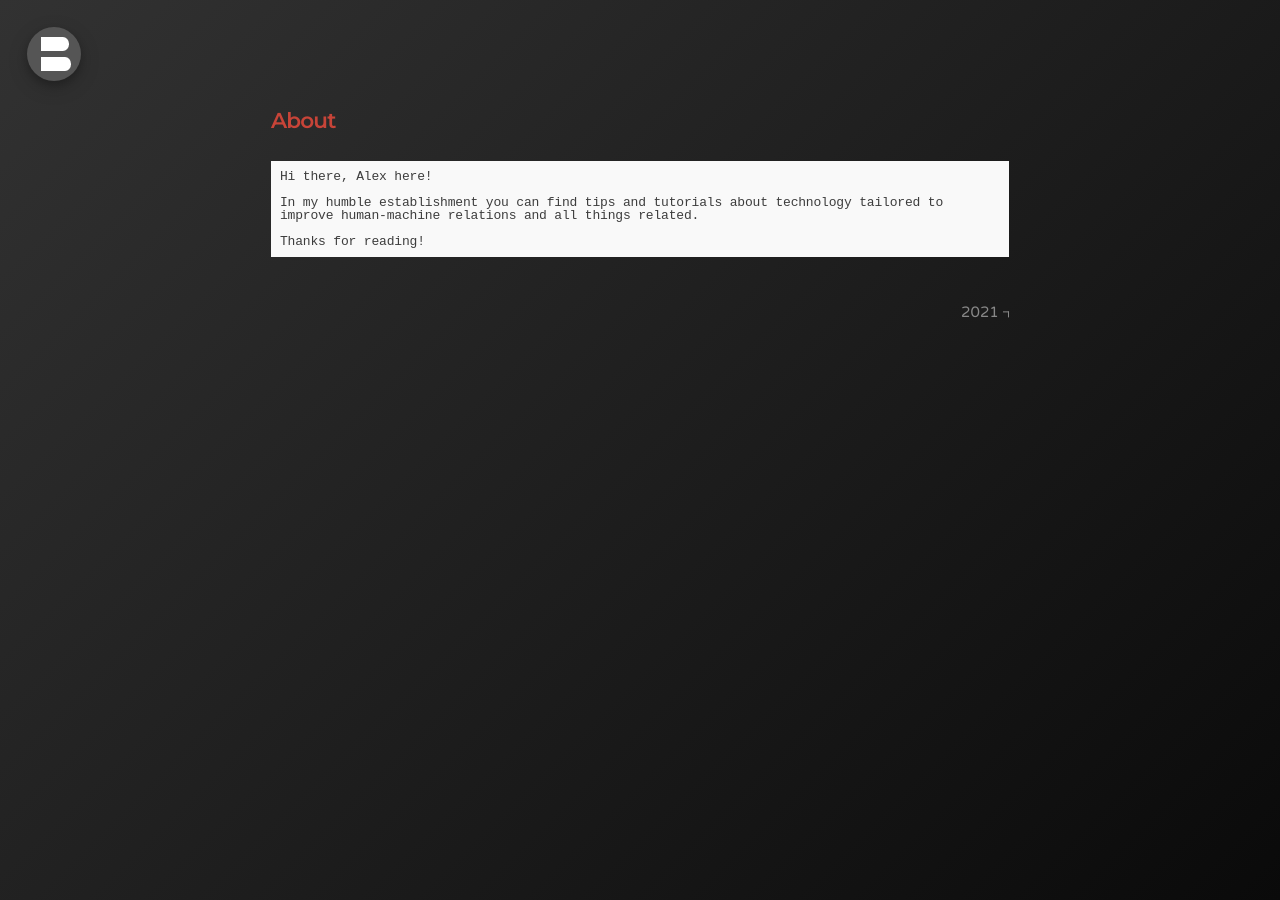
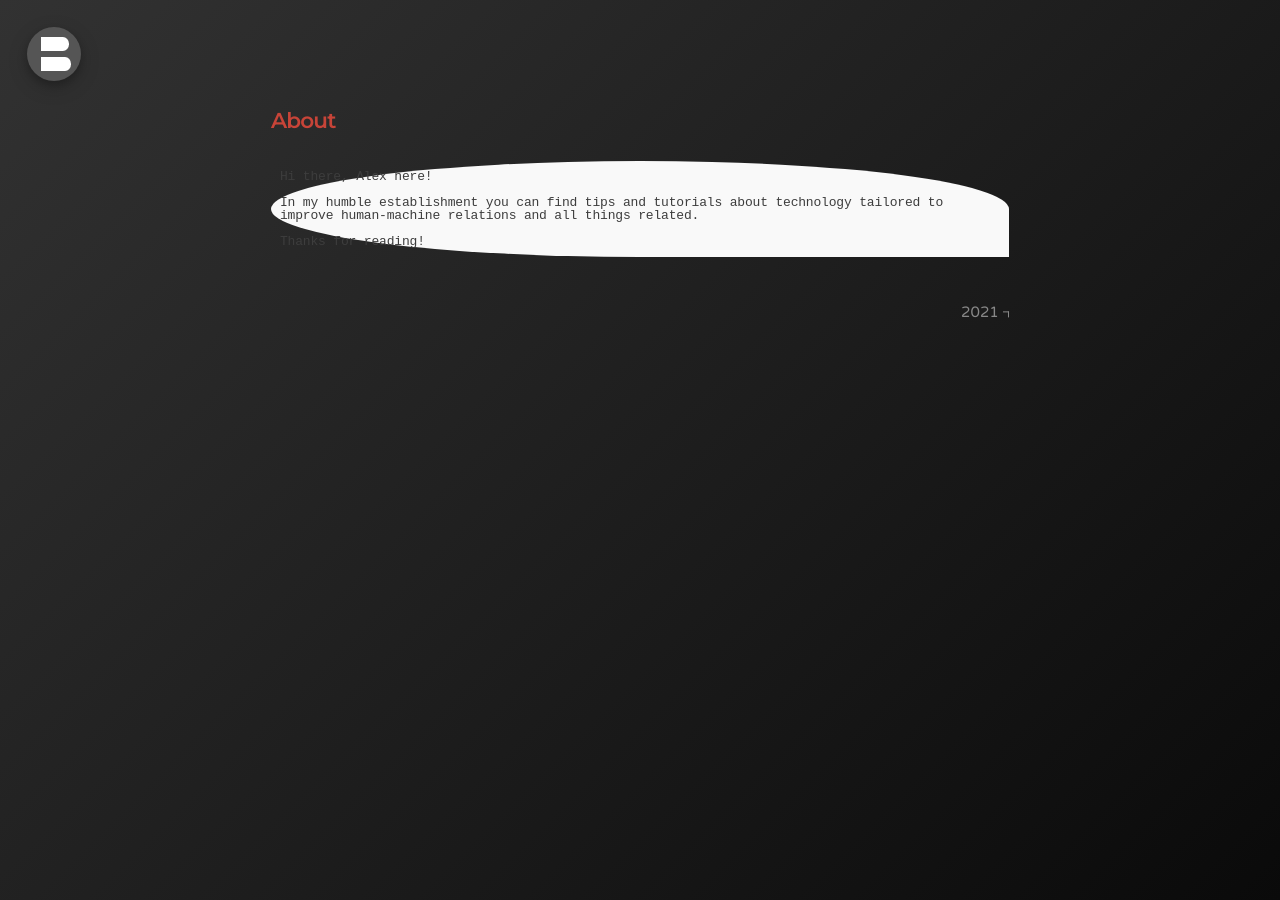
Before and after one commit to bonina/bonina.github.io, a Jekyll site: the page built from about.md, in a window 1280 px wide. Built offline with Jekyll 4.4.1, drawn with Linux system fonts in a browser that asks for light colours.

Commit message:
Update _message.scss

```diff
--- a/_sass/_message.scss
+++ b/_sass/_message.scss
@@ -17,5 +17,6 @@
   font-family: "Courier New", monospace;
   line-height:1;
 
-  clip-path: polygon(41rem 0, 42rem 1rem, 42rem 42rem, 0 42rem, 0 0);
+  border-corner-shape: bevel;
+  border-radius: 50% 50% 0% 50%;
 }
```
